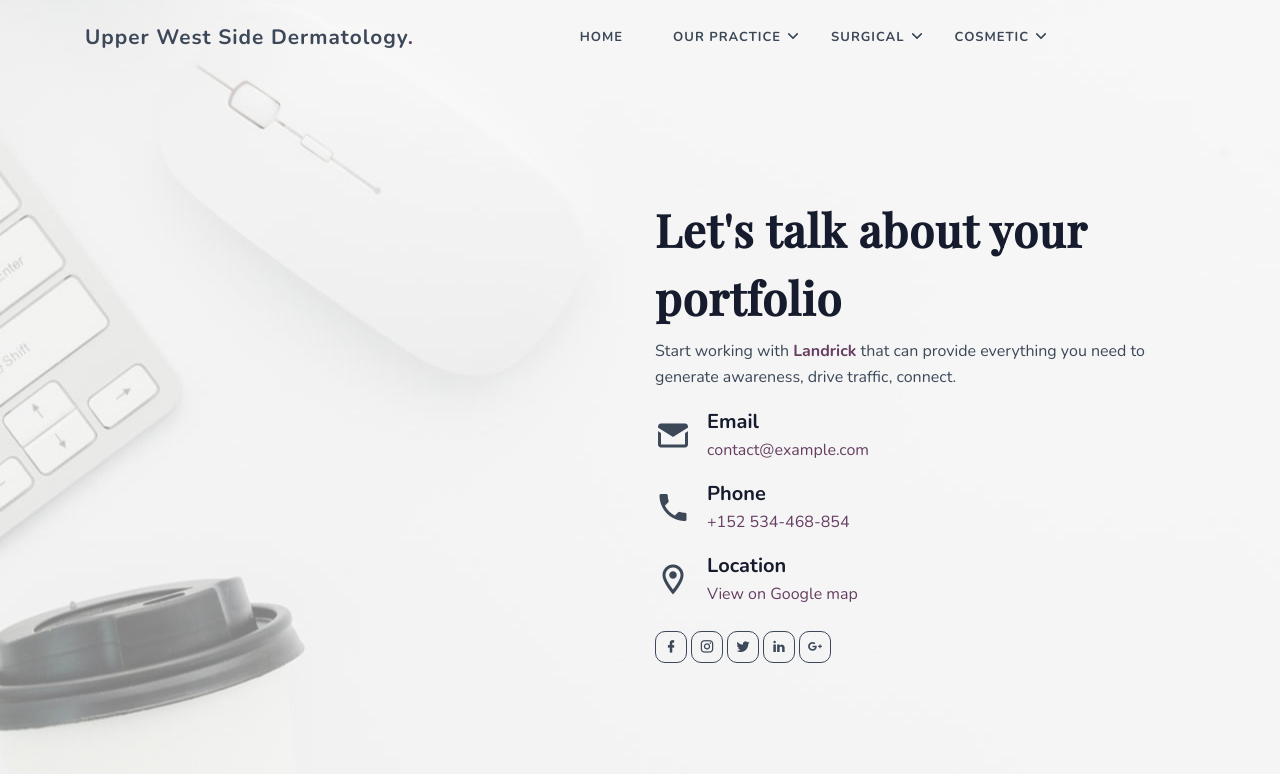
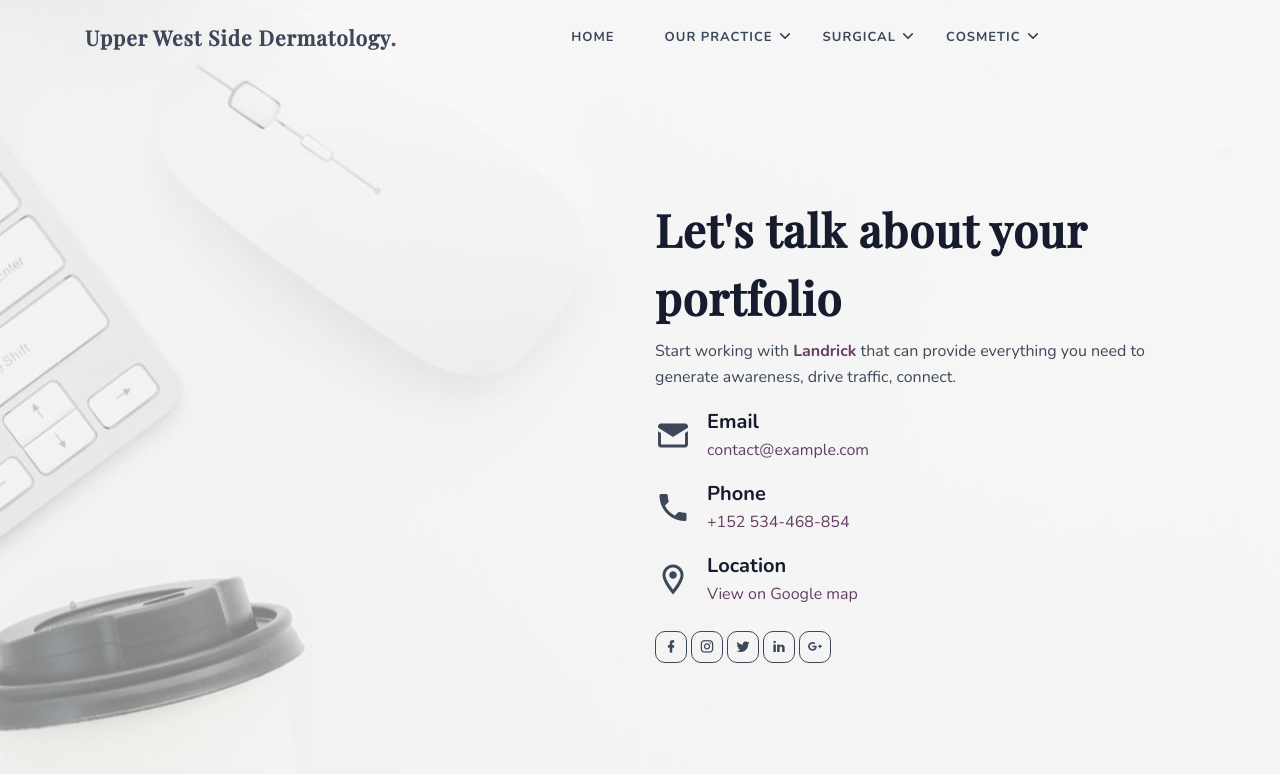
Before and after one commit to stanographer/uwsd-hp, a React (Create React App) app: page /page-contact-detail in a window 1280 px wide. Shown: the top 774 px of the page. Built offline with nearby package versions, Linux system fonts and the light colour scheme.

Commit message:
text fix

```diff
--- a/src/components/Layout/Topbar.js
+++ b/src/components/Layout/Topbar.js
@@ -271,7 +271,7 @@ class Topbar extends Component {
         <header id="topnav" className="defaultscroll sticky">
           <Container>
             <div>
-              <Link className="logo show-on-desktop" to="/index">
+              <Link className="logo show-on-desktop playfair" to="/index">
                 Upper West Side Dermatology
                 <span className="text-primary">.</span>
               </Link>
@@ -433,11 +433,6 @@ class Topbar extends Component {
                   )
                 )}
               </ul>
-              <div className="buy-menu-btn d-none">
-                <Link to="#" target="_blank" className="btn btn-primary">
-                  Buy Now
-                </Link>
-              </div>
             </div>
           </Container>
         </header>
```
